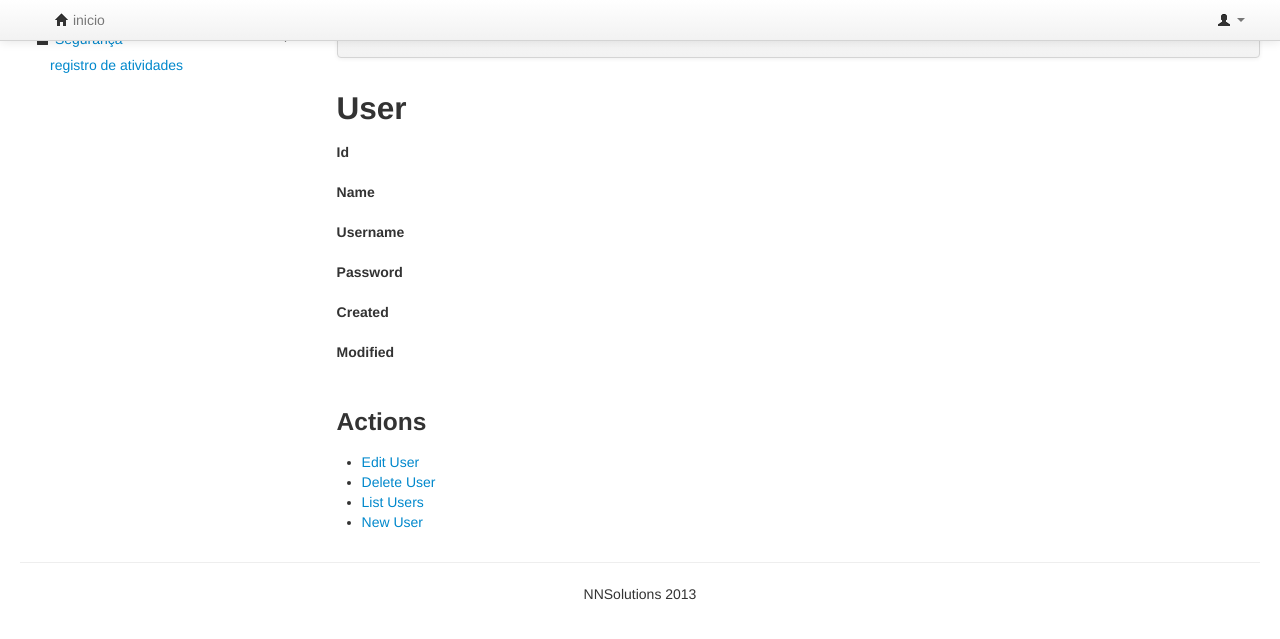
After one commit to Allan1/caderneta, a CakePHP app: the page made by app/View/Users/view.ctp in a window 1280 px wide. The commit adds this page. Shown: the top 639 px of the page. Run offline with PHP 8.4 and a stand-in for CakePHP, Linux system fonts and the light colour scheme; the template is opened without the code that fills it, so the values that code supplies are empty; some libraries are stand-ins or nearby versions.

Commit message:
layout e database.php

```diff
--- a/app/View/Layouts/default.ctp
+++ b/app/View/Layouts/default.ctp
@@ -1,14 +1,10 @@
-<?php
-    $cakeDescription = __d('cake_dev', 'CakePHP: the rapid development php framework');
-?>
-<!DOCTYPE html>
-<html>
+<!DOCTYPE html PUBLIC "-//W3C//DTD XHTML 1.0 Transitional//EN" "http://www.w3.org/TR/xhtml1/DTD/xhtml1-transitional.dtd">
+<html class="no-js">
     <head>
+      <meta http-equiv="Content-type" content="text/html;charset=UTF-8"></meta>
+      <meta charset="UTF-8"></meta>
         <?php echo $this->Html->charset(); ?>
-	<title>
-		<?php echo $cakeDescription ?>:
-		<?php echo $title_for_layout; ?>
-	</title>
+        <title>Sigad Acesso</title>
         <?php
           echo $this->Html->meta('icon');
 
@@ -18,28 +14,103 @@
           echo $this->fetch('css');
           echo $this->fetch('script');
         ?>
+        <!-- HTML5 shim, for IE6-8 support of HTML5 elements -->
+        <!--[if lt IE 9]>
+            <script src="http://html5shim.googlecode.com/svn/trunk/html5.js"></script>
+        <![endif]-->
     </head>
     <body>
-	<div id="container">
-		<div id="header">
-			<h1><?php echo $this->Html->link($cakeDescription, 'http://cakephp.org'); ?></h1>
+        <div class="navbar navbar-fixed-top">
+            <div class="navbar-inner">
+                <div class="container-fluid">
+                    <a class="btn btn-navbar" data-toggle="collapse" data-target=".nav-collapse"> <span class="icon-bar"></span>
+                     <span class="icon-bar"></span>
+                     <span class="icon-bar"></span>
+                    </a>
+                  <a class="brand" href="<?php echo $this->webroot;?>"><?php ?></a>
+                    <div class="nav-collapse collapse">
+                        <ul class="nav pull-right">
+                            <li class="dropdown">
+                              <a href="#" role="button" class="dropdown-toggle" data-toggle="dropdown"> <i class="icon-user"></i> <?php echo($this->Session->read('Auth.User.username'));?><i class="caret"></i></a>
+                                <ul class="dropdown-menu">
+                                    <li>
+                                        <?php echo $this->Html->link($this->Html->tag('i','',array('class' => 'icon-edit')) . ' perfil',array('controller'=>'users','action'=>'view'),array('tabindex'=>'-1','escape'=>false));?>
+                                    </li>
+                                    <li class="divider"></li>
+                                    <li>
+                                      <?php echo $this->Html->link($this->Html->tag('i','',array('class' => 'icon-off')) . ' sair',array('controller'=>'users','action'=>'logout'),array('tabindex'=>'-1','escape'=>false));?>
+                                    </li>
+                                </ul>
+                            </li>
+                        </ul>
+                        <ul class="nav">
+                            <li id="Classifications-index">
+                                <?php echo $this->Html->link($this->Html->tag('i','',array('class' => 'icon-home')) . ' inicio', array('controller' => 'classifications', 'action' => 'index'),array('escape' => false)); ?>
+                            </li>
+                        </ul>
                     </div>
-		<div id="content">
-
-			<?php echo $this->Session->flash(); ?>
-
-			<?php echo $this->fetch('content'); ?>
-		</div>
-		<div id="footer">
-			<?php echo $this->Html->link(
-					$this->Html->image('cake.power.gif', array('alt' => $cakeDescription, 'border' => '0')),
-					'http://www.cakephp.org/',
-					array('target' => '_blank', 'escape' => false)
-				);
-			?>
-      <center>NNSolutions 2013</center>
+                    <!--/.nav-collapse -->
                 </div>
             </div>
+        </div>
+      <div id="off-navbar">
+        <div class="container-fluid container-config">
+            <div class="row-fluid">
+                <div class="span3" id="sidebar">
+                  <ul class="nav nav-list bs-docs-sidenav nav-collapse collapse master-menu gradient">
+                    <li>
+                      <a href="#" class="tab-menu"><i class="icon-cog"></i> Menu</a>
+                    </li>
+                  </ul>
+                    <ul class="nav nav-list bs-docs-sidenav nav-collapse collapse ">
+                        <li>
+                          <a href="#"><i class="icon-lock"></i> Segurança<i class="icon-chevron-down pull-right"></i></a>
+                          <ul class="nav nav-list bs-docs-sidenav nav-collapse collapse submenu">
+                              <li id="Logs-index" class="subitem"><?php echo $this->Html->link('registro de atividades', array('controller' => 'logs', 'action' => 'index')); ?></li>
+                          </ul>
+                        </li>
+                    </ul>
+                </div>
+                <div class="span9" id="content">
+                  <div class="row-fluid">
+                      <!--Flash-->
+                      <?php echo $this->Session->flash();?>
+                      <!--/Flash-->
+                        <div class="navbar">
+                            <div class="navbar-inner ">
+															<div class="row-fluid">
+                                <div class="span8">
+                                  <ul class="breadcrumb" >
+                                      <i class="icon-chevron-left hide-sidebar"><a href='#' title="Hide Sidebar" rel='tooltip'>&nbsp;</a></i>
+                                      <i class="icon-chevron-right show-sidebar" style="display:none;"><a href='#' title="Show Sidebar" rel='tooltip'>&nbsp;</a></i>
+                                      <li>
+                                          <?php echo $this->Html->link($this->Html->tag('i','',array('class' => 'icon-home')) . ' Inicio',array('controller'=>'classifications','action'=>'index'),array('escape' => false));?> <span class="divider">/</span>
+                                      </li>
+                                      <?php if(isset($label_classification_id)):?>
+                                        <li><?php echo $this->Html->link($this->Html->tag('i','',array('class' => 'icon-list')) . ' Classificação',array('controller'=>'classifications','action'=>'index',$label_classification_id),array('escape' => false));?><span class="divider">/</span></li>
+                                      <?php endif;?>
+                                      <?php if(isset($label_dir_id)):?>
+                                        <li><?php echo $this->Html->link($this->Html->tag('i','',array('class' => 'icon-folder-open')) . ' Unidade de Arquivamento',array('controller'=>'dirs','action'=>'view',$label_dir_id),array('escape' => false));?><span class="divider">/</span></li>
+                                      <?php endif;?>
+                                      <li class="active"><?php echo $label?></li>
+                                  </ul>
+                                </div>
+															</div>
+                            </div>
+                        </div>
+                    </div>
+                    <!--Content-->
+                    <?php echo $this->fetch('content'); ?>
+                    <!--/Content-->
                     <?php //echo $this->element('sql_dump'); ?>
+                </div>
+            </div>
+            <hr>
+            <footer>
+                <center>NNSolutions 2013</center>
+            </footer>
+        </div>
+        <?php echo $this->Js->writeBuffer(); ?>
+      </div>
     </body>
 </html>
--- /dev/null
+++ b/app/View/Users/view.ctp
@@ -0,0 +1,44 @@
+<div class="users view">
+<h2><?php echo __('User'); ?></h2>
+	<dl>
+		<dt><?php echo __('Id'); ?></dt>
+		<dd>
+			<?php echo h($user['User']['id']); ?>
+			&nbsp;
+		</dd>
+		<dt><?php echo __('Name'); ?></dt>
+		<dd>
+			<?php echo h($user['User']['name']); ?>
+			&nbsp;
+		</dd>
+		<dt><?php echo __('Username'); ?></dt>
+		<dd>
+			<?php echo h($user['User']['username']); ?>
+			&nbsp;
+		</dd>
+		<dt><?php echo __('Password'); ?></dt>
+		<dd>
+			<?php echo h($user['User']['password']); ?>
+			&nbsp;
+		</dd>
+		<dt><?php echo __('Created'); ?></dt>
+		<dd>
+			<?php echo h($user['User']['created']); ?>
+			&nbsp;
+		</dd>
+		<dt><?php echo __('Modified'); ?></dt>
+		<dd>
+			<?php echo h($user['User']['modified']); ?>
+			&nbsp;
+		</dd>
+	</dl>
+</div>
+<div class="actions">
+	<h3><?php echo __('Actions'); ?></h3>
+	<ul>
+		<li><?php echo $this->Html->link(__('Edit User'), array('action' => 'edit', $user['User']['id'])); ?> </li>
+		<li><?php echo $this->Form->postLink(__('Delete User'), array('action' => 'delete', $user['User']['id']), null, __('Are you sure you want to delete # %s?', $user['User']['id'])); ?> </li>
+		<li><?php echo $this->Html->link(__('List Users'), array('action' => 'index')); ?> </li>
+		<li><?php echo $this->Html->link(__('New User'), array('action' => 'add')); ?> </li>
+	</ul>
+</div>
```
Also changed, not shown: app/Config/database.php (added, +79 -0 lines), app/Controller/UsersController.php (added, +96 -0 lines), app/Model/User.php (added, +53 -0 lines), app/View/Users/add.ctp (added, +19 -0 lines), app/View/Users/edit.ctp (added, +21 -0 lines), app/View/Users/index.ctp (added, +48 -0 lines), 1 other file. Lines whose indentation alone changed are shown as unchanged.
